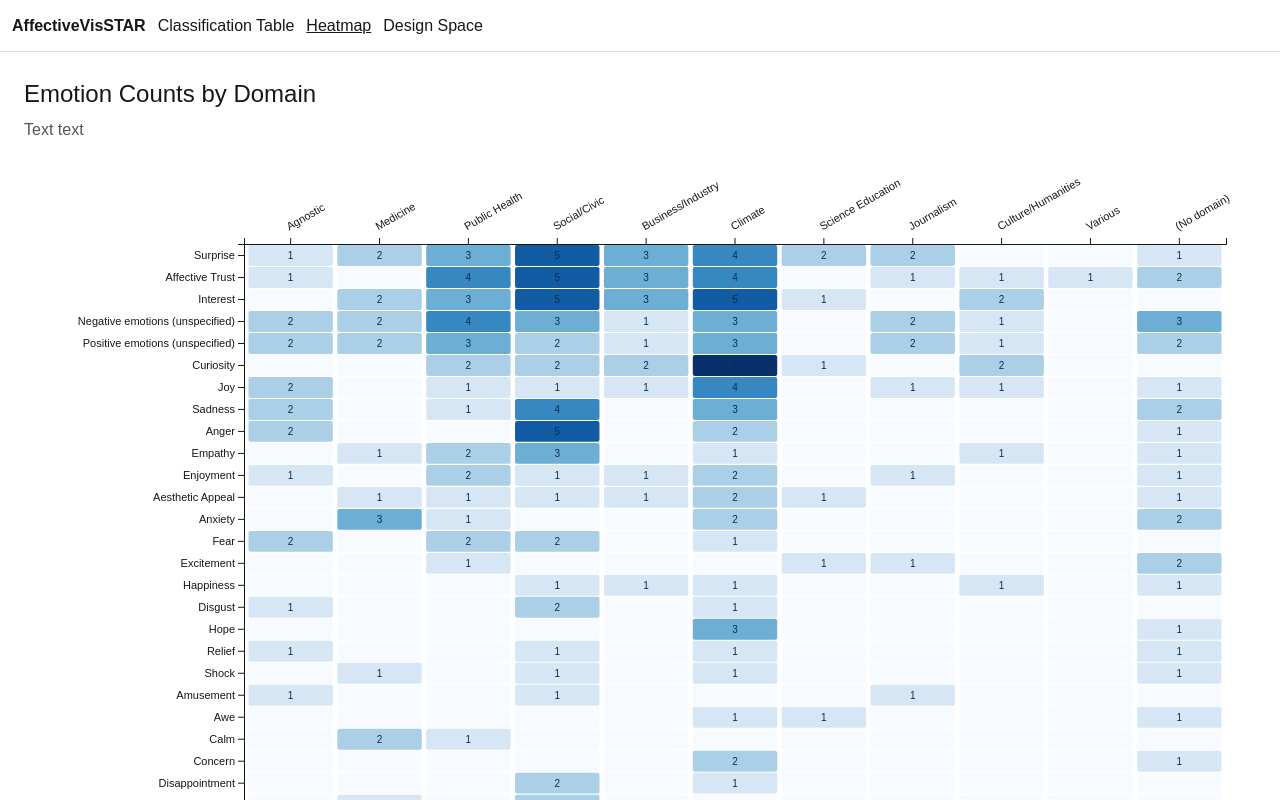
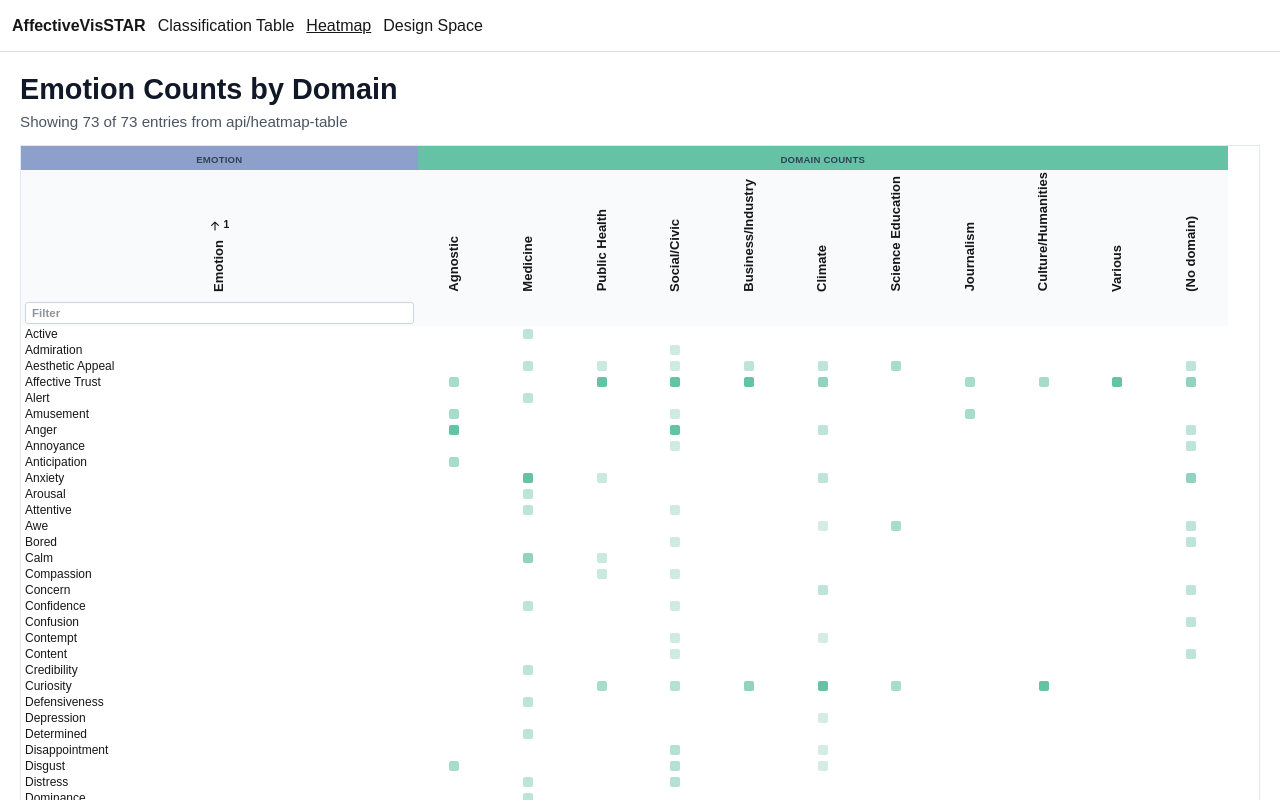
Before and after one commit to AffectiveVisSTAR/AffectiveVisSTAR.github.io, a Next.js app: page /heatmap in a window 1280 px wide. Built offline with nearby package versions, Linux system fonts and the light colour scheme.

Commit message:
Heatmap is now a heat table

```diff
--- /dev/null
+++ b/src/app/api/heatmap-table/route.ts
@@ -0,0 +1,80 @@
+import { promises as fs } from "fs";
+import path from "path";
+import { NextResponse } from "next/server";
+
+type CountsData = Record<string, Record<string, number>>;
+type HeatmapTableRow = Record<string, string>;
+
+const DOMAIN_ORDER = [
+  "Agnostic",
+  "Medicine",
+  "Public Health",
+  "Social/Civic",
+  "Business/Industry",
+  "Climate",
+  "Science Education",
+  "Journalism",
+  "Culture/Humanities",
+  "Various",
+  "(No domain)",
+];
+
+function getOrderedDomains(counts: CountsData): string[] {
+  const domainsFromData = Object.keys(counts);
+  return [
+    ...DOMAIN_ORDER.filter((domain) => domainsFromData.includes(domain)),
+    ...domainsFromData.filter((domain) => !DOMAIN_ORDER.includes(domain)),
+  ];
+}
+
+function getOrderedEmotions(counts: CountsData): string[] {
+  const domains = Object.keys(counts);
+  const emotionSet = new Set<string>();
+  for (const domain of domains) {
+    for (const emotion of Object.keys(counts[domain] ?? {})) {
+      emotionSet.add(emotion);
+    }
+  }
+
+  const emotions = Array.from(emotionSet);
+  const emotionTotals = new Map<string, number>();
+  for (const emotion of emotions) {
+    let total = 0;
+    for (const domain of domains) {
+      total += counts[domain]?.[emotion] ?? 0;
+    }
+    emotionTotals.set(emotion, total);
+  }
+
+  emotions.sort((a, b) => {
+    const diff = (emotionTotals.get(b) ?? 0) - (emotionTotals.get(a) ?? 0);
+    return diff !== 0 ? diff : a.localeCompare(b);
+  });
+
+  return emotions;
+}
+
+function buildRows(counts: CountsData): HeatmapTableRow[] {
+  const orderedDomains = getOrderedDomains(counts);
+  const orderedEmotions = getOrderedEmotions(counts);
+
+  return orderedEmotions.map((emotion) => {
+    const row: HeatmapTableRow = { Emotion: emotion };
+    for (const domain of orderedDomains) {
+      row[domain] = String(counts[domain]?.[emotion] ?? 0);
+    }
+    return row;
+  });
+}
+
+export async function GET() {
+  try {
+    const filePath = path.join(process.cwd(), "public", "counts.json");
+    const fileContents = await fs.readFile(filePath, "utf8");
+    const counts = JSON.parse(fileContents) as CountsData;
+    const rows = buildRows(counts);
+    return NextResponse.json(rows);
+  } catch {
+    return NextResponse.json([], { status: 200 });
+  }
+}
--- /dev/null
+++ b/src/app/heatmap/heatmap-table.tsx
@@ -0,0 +1,89 @@
+"use client";
+
+import { useEffect, useMemo, useState } from "react";
+import Table, { type DataTableGroup } from "../table/table";
+
+type CountsData = Record<string, Record<string, number>>;
+
+const DOMAIN_ORDER = [
+  "Agnostic",
+  "Medicine",
+  "Public Health",
+  "Social/Civic",
+  "Business/Industry",
+  "Climate",
+  "Science Education",
+  "Journalism",
+  "Culture/Humanities",
+  "Various",
+  "(No domain)",
+];
+
+function getOrderedDomains(counts: CountsData): string[] {
+  const domainsFromData = Object.keys(counts);
+  return [
+    ...DOMAIN_ORDER.filter((domain) => domainsFromData.includes(domain)),
+    ...domainsFromData.filter((domain) => !DOMAIN_ORDER.includes(domain)),
+  ];
+}
+
+export default function HeatmapTable() {
+  const [orderedDomains, setOrderedDomains] = useState<string[]>(DOMAIN_ORDER);
+
+  useEffect(() => {
+    let cancelled = false;
+
+    fetch("/counts.json")
+      .then((res) => res.json())
+      .then((data: CountsData) => {
+        if (!cancelled && data && typeof data === "object") {
+          const domains = getOrderedDomains(data);
+          if (domains.length > 0) {
+            setOrderedDomains(domains);
+          }
+        }
+      })
+      .catch(() => {
+        // Keep fallback order when counts cannot be loaded.
+      });
+
+    return () => {
+      cancelled = true;
+    };
+  }, []);
+
+  const groups = useMemo<DataTableGroup[]>(() => {
+    return [
+      {
+        name: "Emotion",
+        color: "#8da0cb",
+        columns: [
+          {
+            dataKey: "Emotion",
+            filterType: "text",
+            minWidth: 140,
+            initialWidth: 220,
+          },
+        ],
+      },
+      {
+        name: "Domain Counts",
+        color: "#66c2a5",
+        columns: orderedDomains.map((domain) => ({
+          dataKey: domain,
+          filterType: "numeric-heatmap" as const,
+          minWidth: 26,
+          initialWidth: 38,
+        })),
+      },
+    ];
+  }, [orderedDomains]);
+
+  return (
+    <Table
+      groups={groups}
+      dataUrl="/api/heatmap-table"
+      title="Emotion Counts by Domain"
+    />
+  );
+}
--- a/src/app/heatmap/page.tsx
+++ b/src/app/heatmap/page.tsx
@@ -1,9 +1,9 @@
-import Heatmap from "./heatmap";
+import HeatmapTable from "./heatmap-table";
 
 export default function HeatmapPage() {
     return (
         <div>
-            <Heatmap />
+            <HeatmapTable />
         </div>
     );
 }
--- a/src/app/table/table.tsx
+++ b/src/app/table/table.tsx
@@ -540,6 +540,23 @@ export default function Table({ groups, dataUrl, title, debug = false }: DataTab
             return null;
         }
 
+        if (numericValue === 0) {
+            return (
+                <div
+                    className="level-box"
+                    title={numericValue.toString()}
+                    style={{
+                        width: 10,
+                        height: 10,
+                        borderRadius: 2,
+                        backgroundColor: color,
+                        opacity: 0,
+                        margin: "0 auto",
+                    }}
+                />
+            );
+        }
+
         const span = range.max - range.min;
         const normalized = span > 0 ? (numericValue - range.min) / span : 1;
         const opacity = 0.15 + normalized * 0.85;
```
